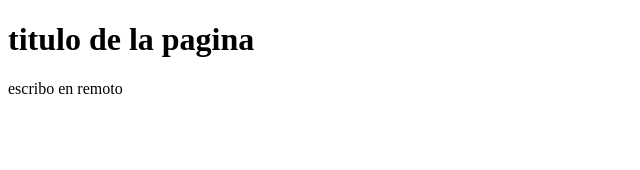
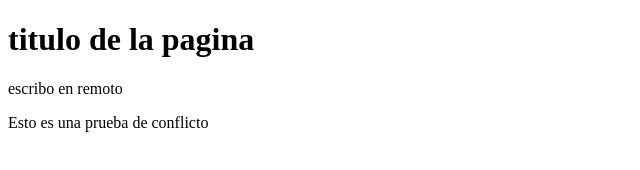
Before and after one commit to jcastillolopez/ejercicio_remoto2_git, a plain HTML site: page index.html in a window 1280 px wide. Shown: the whole page, without its empty margins (0-640 px from the left). Drawn offline with Linux system fonts and the light colour scheme.

Commit message:
Cambio perfecto

```diff
--- a/index.html
+++ b/index.html
@@ -9,5 +9,6 @@
   <body>
     <h1>titulo de la pagina</h1>
     <p>escribo en remoto</p>
+    <p>Esto es una prueba de conflicto</p>
   </body>
 </html>
```
